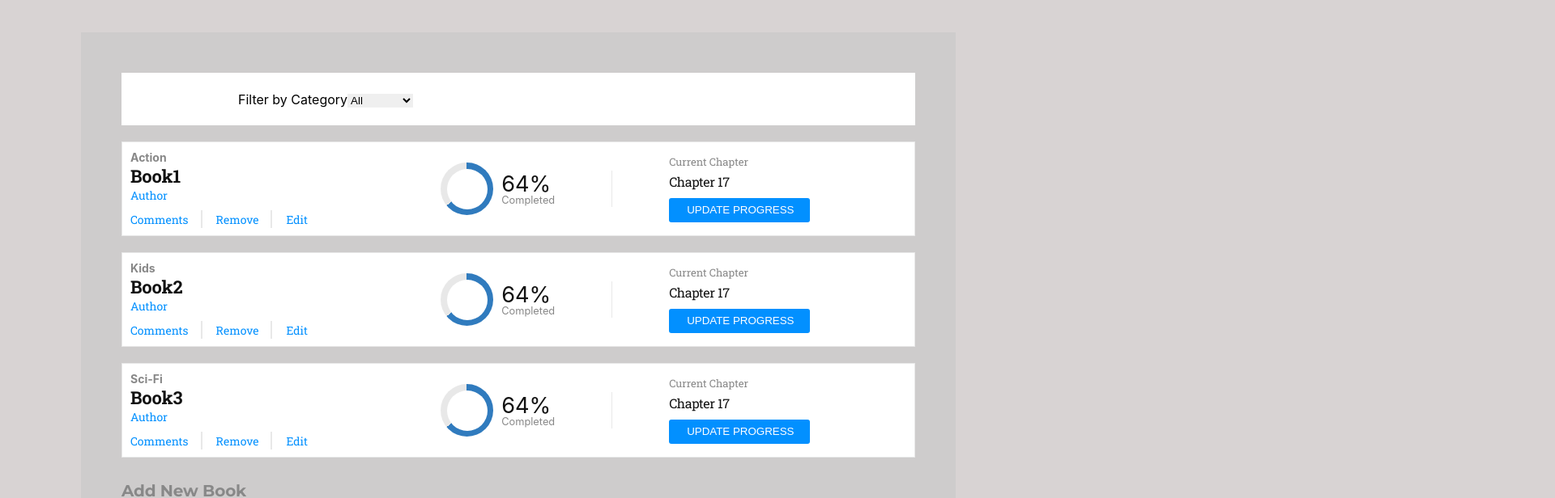
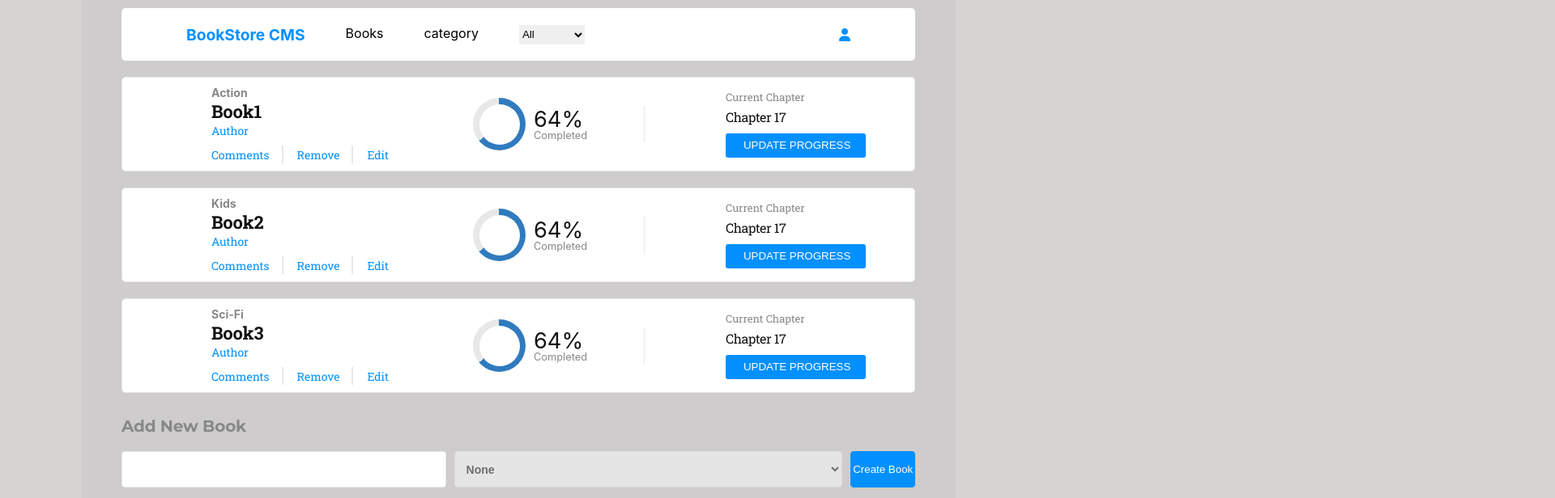
Before and after one commit to LamiaSristy/Book-Store, a React (Create React App) app: page / in a window 1280 px wide. Shown: the part 60-676 px from the top of the page at 81% size, 1920 px wide, since content can reach past the window. Built offline with nearby package versions, Linux system fonts and the light colour scheme.

Commit message:
Added stylings for the header.

```diff
--- a/public/index.html
+++ b/public/index.html
@@ -4,6 +4,7 @@
     <meta charset="utf-8" />
     <link rel="icon" href="%PUBLIC_URL%/favicon.ico" />
     <meta name="viewport" content="width=device-width, initial-scale=1" />
+    <script src="https://kit.fontawesome.com/867f1dd431.js" crossorigin="anonymous"></script>
     <meta name="theme-color" content="#000000" />
     <meta
       name="description"
--- a/src/components/CategoryFilter.js
+++ b/src/components/CategoryFilter.js
@@ -18,9 +18,11 @@ const CategoryFilter = ({ catFilter }) => {
 
   return (
     <div className="filtercategory">
-      <label htmlFor="book-category">
-        Filter by Category
-        <select
+      <label htmlFor="book-category" className="Filter-heading">
+        <h2 className="title">BookStore CMS</h2>
+        <p>Books</p>
+        <p>category</p>
+        <select className="book-cat"
           id="book-category"
           onChange={e => catFilter(e.target.value)}
         >
@@ -31,6 +33,10 @@ const CategoryFilter = ({ catFilter }) => {
           ))}
         </select>
       </label>
+      <div>
+        <i class="fas fa-user"></i>
+      </div>
+
     </div>
   );
 };
--- a/src/containers/BooksForm.js
+++ b/src/containers/BooksForm.js
@@ -94,7 +94,7 @@ const BookForm = ({ createBook }) => {
           <option key={`${option.value}`} value={option.value}>{option.label}</option>
         ))}
       </select>
-      <button className="form-control btn btn-submit" type="button" onClick={handleSubmit}>
+      <button className="btn-create" type="button" onClick={handleSubmit}>
         Create Book
       </button>
     </form>
--- a/src/stylesheets/book.css
+++ b/src/stylesheets/book.css
@@ -6,19 +6,21 @@
     width: 100%;
     border: solid 1px #e8e8e8;
     background-color: #fff;
+    border-radius: 5px;
   }
 
   .book-left {
+    margin-left: 100px;
     width: 40%;
   }
 
   .book-right {
     width: 40%;
-    padding-left: 70px;
   }
 
   .book-right > * {
     margin: 5px 0;
+    padding-left: 100px;
   }
 
   .book-category {
@@ -154,6 +156,7 @@
   }
 
   .update-btn {
+    margin-left: 100px;
     padding: 7px 19px 8px 22px;
     border-radius: 3px;
     background-color: var(--azure);
--- a/src/stylesheets/bookForm.css
+++ b/src/stylesheets/bookForm.css
@@ -1,52 +1,44 @@
 form {
   display: flex;
-  justify-content: space-between;
   align-items: center;
 }
 
 .book-form-heading {
   width: 174px;
-
   height: 24px;
-
   margin: 29px 524px 19px 0;
-
   font-family: Montserrat;
-
   font-size: 20px;
-
   font-weight: bold;
-
   font-stretch: normal;
-
   font-style: normal;
-
   line-height: normal;
-
   letter-spacing: -0.18px;
-
   color: #888888;
 }
 
 .form-control {
-    height: 45px;
-
-    margin: 19px 34px 0 0;
-
-    padding: 13px 571px 13px 17px;
-
-    border-radius: 4px;
-
-    border: solid 1px #e8e8e8;
-
-    background-color: #ffffff;
-
+  height: 45px;
+  margin-right: 10px;
+  padding: 10px;
+  border-radius: 4px;
+  border: solid 1px #e8e8e8;
+  background-color: #ffffff;
 }
 
-.book-title {
-  width: 664px;
+form input {
+  width: 500px;
 }
 
-.btn-submit {
-  width: 100px !important;
+form select {
+  width: 600px;
 }
+
+.btn-create {
+  background-color: var(--azure);;
+  border: solid 1px var(--azure);;
+  border-radius: 4px;
+  color: #ffffff;
+  height: 45px;
+  width: 100px;
+}
--- a/src/stylesheets/filterstyles.css
+++ b/src/stylesheets/filterstyles.css
@@ -1,15 +1,24 @@
 .filtercategory {
   display: flex;
-  padding: 0 9em;
+  justify-content: space-between;
+  padding: 0 80px;
   align-items: center;
   background-color: #fff;
   height: 65px;
-  }
+  border-radius: 5px;
+}
 
-  /* .navbar {
-    display: flex;
-    padding: 0 9em;
-    align-items: center;
-    background-color: #fff;
-    height: 65px;
-  } */
+.Filter-heading {
+  width: 60%;
+  display: flex;
+  justify-content: space-between;
+}
+
+.title {
+  color: var(--azure);;
+  font-size: larger;
+}
+
+.fa-user {
+  color: var(--azure);;
+}
--- a/src/stylesheets/index.css
+++ b/src/stylesheets/index.css
@@ -44,11 +44,7 @@ code {
 }
 
 #root {
-  margin: 100px;
+  margin: 20px 100px 0 100px;
   padding: 50px;
   background-color: rgb(206, 204, 204);
 }
-
-/* .filtercategory {
-  background-color: hotpink;
-} */
```
Also changed, not shown: 1 other file (tests, documents, lock files or other folders).
